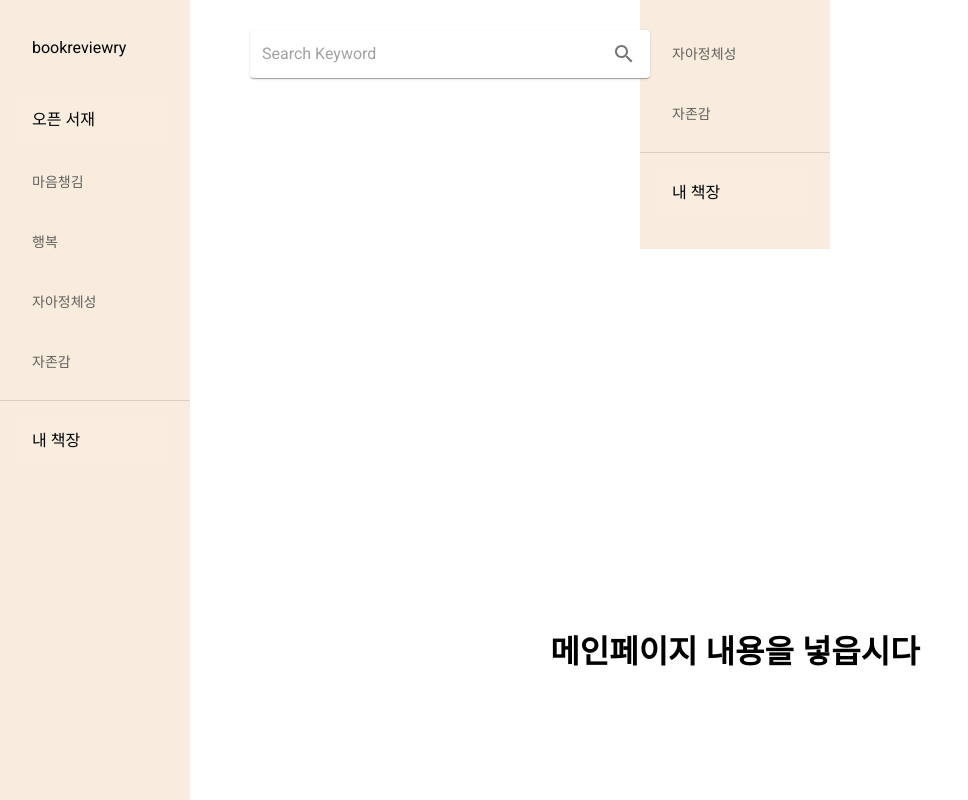
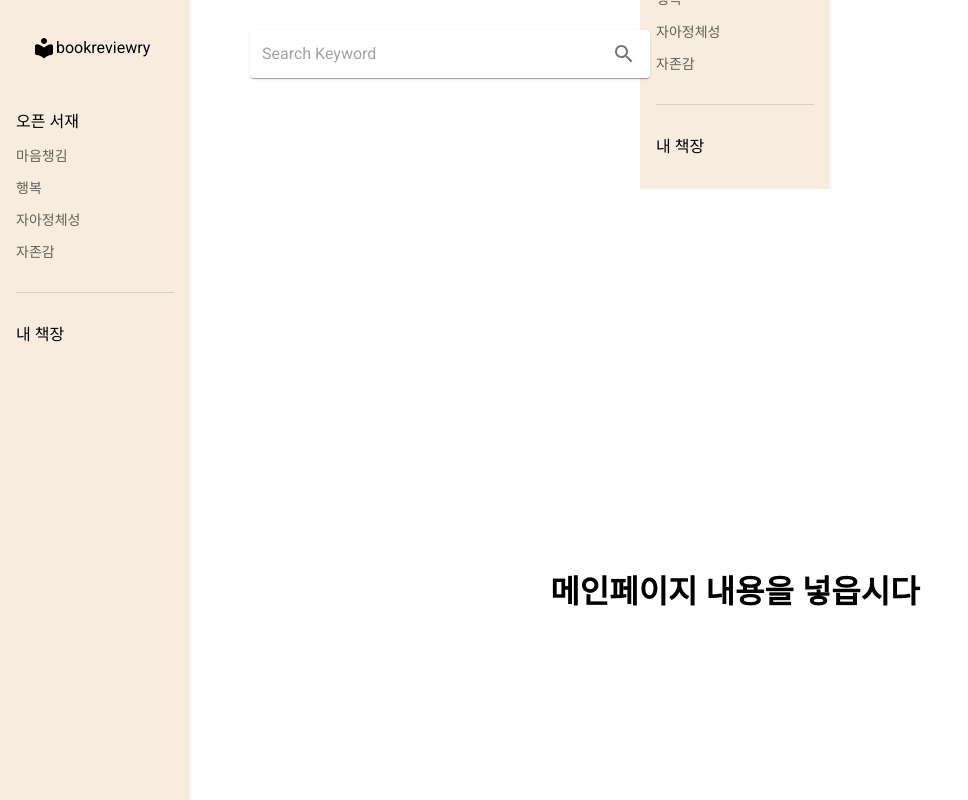
Before and after one commit to BookReviewry/bookReviewry_Front, a Next.js app: page / in a window 1280 px wide. Shown: the whole page, without its empty margins (0-968 px from the left). Built offline with nearby package versions, Linux system fonts and the light colour scheme.

Commit message:
-컴포넌트명 변경 -list item -> menu item 변경 -css 수정

```diff
--- a/src/app/layout.tsx
+++ b/src/app/layout.tsx
@@ -1,5 +1,5 @@
 import Head from 'next/head'
-import SideNavigation from '@/components/layout/side-navigation'
+import SideNavigation from '@/components/layout/SideNavigation'
 
 export default function RootLayout({
   children,
--- a/src/app/page.tsx
+++ b/src/app/page.tsx
@@ -2,7 +2,7 @@
 
 import RootLayout from '@/app/layout'
 import '@/assets/styles/globals.scss'
-import SearchBar from '@/components/layout/search-bar'
+import SearchBar from '@/components/layout/SearchBar'
 import { useEffect, useState } from 'react'
 
 export default function Home() {
--- /dev/null
+++ b/src/components/layout/SideNavigation.module.scss
@@ -0,0 +1,3 @@
+.menuItem {
+  margin-left: 16px;
+}
--- /dev/null
+++ b/src/components/layout/SideNavigation.tsx
@@ -0,0 +1,110 @@
+'use client'
+
+import { theme } from '@/assets/styles/theme'
+import {
+  Box,
+  Divider,
+  ListItemButton,
+  ListItemText,
+  MenuItem,
+  MenuList,
+  ThemeProvider,
+} from '@/lib/useClient/mui'
+import LocalLibraryRoundedIcon from '@mui/icons-material/LocalLibraryRounded'
+import React, { useEffect } from 'react'
+import classes from './SideNavigation.module.scss'
+
+const SideNavigation = () => {
+  const baseURL = 'https://bookreviewry-back-pmchm.run.goorm.site/'
+
+  useEffect(() => {
+    //google login 위한 라이브러리 추가
+    const script = document.createElement('script')
+    script.src = 'https://accounts.google.com/gsi/client'
+    script.async = true
+    script.defer = true
+    document.body.appendChild(script)
+  }, [])
+
+  //TODO: 로그인 성공 시 token 받고 처리할 것
+  const handleToken = async () => {}
+
+  return (
+    <ThemeProvider theme={theme}>
+      <Box
+        sx={{
+          width: '100%',
+          maxWidth: 190,
+          height: '100%',
+          bgcolor: 'primary.main',
+        }}
+      >
+        <MenuList>
+          <ListItemButton
+            alignItems='center'
+            href='/'
+            sx={{ mx: 2, mt: 2, mb: 4 }}
+          >
+            <LocalLibraryRoundedIcon />
+            <ListItemText primary='bookreviewry' />
+          </ListItemButton>
+          <MenuItem className={classes.menuItem}>
+            <ListItemText primary='오픈 서재' />
+          </MenuItem>
+          <MenuItem className={classes.menuItem}>
+            <ListItemText secondary='마음챙김' />
+          </MenuItem>
+          <MenuItem className={classes.menuItem}>
+            <ListItemText secondary='행복' />
+          </MenuItem>
+          <MenuItem className={classes.menuItem}>
+            <ListItemText secondary='자아정체성' />
+          </MenuItem>
+          <MenuItem className={classes.menuItem}>
+            <ListItemText secondary='자존감' />
+          </MenuItem>
+        </MenuList>
+        <Divider sx={{ m: 2 }} />
+        <MenuList>
+          <MenuItem className={classes.menuItem}>
+            <ListItemText primary='내 책장' />
+          </MenuItem>
+        </MenuList>
+        <MenuList>
+          <Box
+            sx={{
+              mx: 3,
+              position: 'fixed',
+              bottom: 40,
+              width: '125px',
+              bgcolor: 'info.main',
+              color: 'white',
+              borderRadius: 5,
+            }}
+          >
+            <div
+              id='g_id_onload'
+              data-client_id='109848663641-i8jvl11sob2n2463sktckj3q877bg2kc.apps.googleusercontent.com'
+              data-context='signin'
+              data-ux_mode='popup'
+              data-login_uri={baseURL + 'myAPI'}
+              data-callback={handleToken}
+              data-auto_prompt='false'
+            ></div>
+            <div
+              className='g_id_signin'
+              data-type='standard'
+              data-shape='pill'
+              data-theme='filled_black'
+              data-text='signin'
+              data-size='large'
+              data-logo_alignment='left'
+            ></div>
+          </Box>
+        </MenuList>
+      </Box>
+    </ThemeProvider>
+  )
+}
+
+export default SideNavigation
--- a/src/components/layout/side-navigation.tsx
+++ /dev/null
@@ -1,143 +0,0 @@
-'use client'
-
-import { theme } from '@/assets/styles/theme'
-import {
-  Box,
-  Divider,
-  List,
-  ListItem,
-  ListItemButton,
-  ListItemText,
-  ThemeProvider,
-} from '@/lib/useClient/mui'
-import React, { useEffect } from 'react'
-
-const SideNavigation = () => {
-  const [selectedIndex, setSelectedIndex] = React.useState(0)
-
-  const baseURL = 'https://bookreviewry-back-pmchm.run.goorm.site/'
-
-  //메뉴 클릭 시 색 변화
-  const onClickListItem = (
-    event: React.MouseEvent<HTMLDivElement, MouseEvent>,
-    index: number,
-  ) => {
-    setSelectedIndex(index)
-  }
-
-  useEffect(() => {
-    //google login 위한 라이브러리 추가
-    const script = document.createElement('script')
-    script.src = 'https://accounts.google.com/gsi/client'
-    script.async = true
-    script.defer = true
-    document.body.appendChild(script)
-  }, [])
-
-  //TODO: 로그인 성공 시 token 받고 처리할 것
-  const handleToken = async () => {}
-
-  return (
-    <ThemeProvider theme={theme}>
-      <Box
-        sx={{
-          width: '100%',
-          maxWidth: 190,
-          height: '100%',
-          bgcolor: 'primary.main',
-        }}
-      >
-        <List component='nav' aria-label='main mailbox folders'>
-          <ListItemButton alignItems='center' href='/' sx={{ m: 2 }}>
-            <ListItemText primary='bookreviewry' />
-          </ListItemButton>
-          <ListItem>
-            <ListItemButton
-              selected={selectedIndex === 0}
-              onClick={event => onClickListItem(event, 0)}
-            >
-              <ListItemText primary='오픈 서재' />
-            </ListItemButton>
-          </ListItem>
-          <ListItem>
-            <ListItemButton
-              selected={selectedIndex === 1}
-              onClick={event => onClickListItem(event, 1)}
-            >
-              <ListItemText secondary='마음챙김' />
-            </ListItemButton>
-          </ListItem>
-          <ListItem>
-            <ListItemButton
-              selected={selectedIndex === 2}
-              onClick={event => onClickListItem(event, 2)}
-            >
-              <ListItemText secondary='행복' />
-            </ListItemButton>
-          </ListItem>
-          <ListItem>
-            <ListItemButton
-              selected={selectedIndex === 3}
-              onClick={event => onClickListItem(event, 3)}
-            >
-              <ListItemText secondary='자아정체성' />
-            </ListItemButton>
-          </ListItem>
-          <ListItem>
-            <ListItemButton
-              selected={selectedIndex === 4}
-              onClick={event => onClickListItem(event, 4)}
-            >
-              <ListItemText secondary='자존감' />
-            </ListItemButton>
-          </ListItem>
-        </List>
-        <Divider />
-        <List component='nav' aria-label='secondary mailbox folder'>
-          <ListItem>
-            <ListItemButton
-              selected={selectedIndex === 0}
-              onClick={event => onClickListItem(event, 0)}
-            >
-              <ListItemText primary='내 책장' />
-            </ListItemButton>
-          </ListItem>
-        </List>
-        <List>
-          <Box
-            sx={{
-              mx: 3,
-              position: 'fixed',
-              bottom: 40,
-              width: '125px',
-              bgcolor: 'info.main',
-              color: 'white',
-              borderRadius: 5,
-            }}
-          >
-            <div
-              id='g_id_onload'
-              data-client_id='109848663641-i8jvl11sob2n2463sktckj3q877bg2kc.apps.googleusercontent.com'
-              data-context='signin'
-              data-ux_mode='popup'
-              data-login_uri={baseURL + 'myAPI'}
-              data-callback={handleToken}
-              data-auto_prompt='false'
-            ></div>
-            <div
-              className='g_id_signin'
-              data-type='standard'
-              data-shape='pill'
-              data-theme='filled_black'
-              data-text='signin'
-              data-size='large'
-              data-logo_alignment='left'
-            ></div>
-          </Box>
-        </List>
-      </Box>
-    </ThemeProvider>
-  )
-}
-
-export default SideNavigation
```
Also changed, not shown: src/components/layout/SearchBar.tsx (renamed from src/components/layout/search-bar.tsx).
